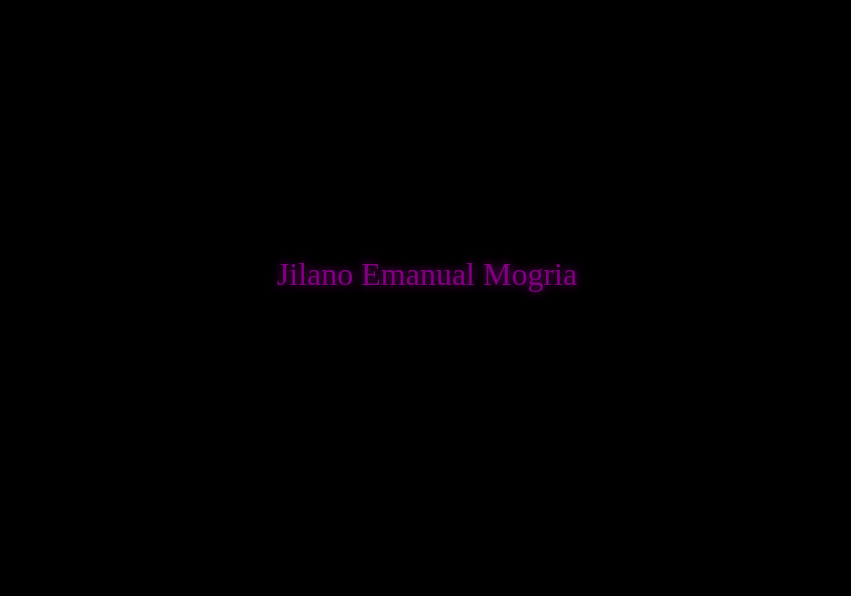
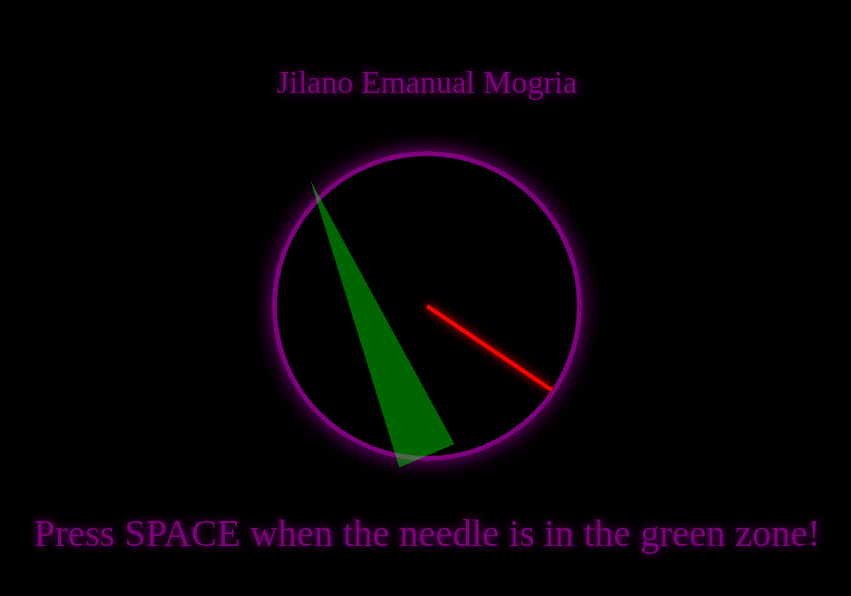
Before and after one commit to B0nczy/b0nczy.github.io, a plain HTML site: page index.html in a window 1280 px wide. Shown: the whole page, without its empty margins (213-1064 px from the left). Drawn offline with Linux system fonts and the light colour scheme.

Commit message:
Update index.html

```diff
--- a/index.html
+++ b/index.html
@@ -1,7 +1,90 @@
 <!DOCTYPE html>
 <html>
-  <head><style>
-    body {background:black; color:purple; text-shadow:0 0 10px purple; font-size:2em; text-align:center; margin-top:20%}
-  </style></head>
-  <body>Jilano Emanual Mogria</body>
+  <head>
+    <style>
+      body {
+        background: black;
+        color: purple;
+        text-shadow: 0 0 10px purple;
+        font-size: 2em;
+        text-align: center;
+        margin-top: 5%;
+      }
+
+      .skillcheck {
+        position: relative;
+        width: 300px;
+        height: 300px;
+        margin: 50px auto;
+        border-radius: 50%;
+        border: 5px solid purple;
+        box-shadow: 0 0 20px purple;
+      }
+
+      .zone {
+        position: absolute;
+        width: 60px;
+        height: 300px;
+        top: 0;
+        left: 120px;
+        transform-origin: bottom center;
+        background: rgba(0, 255, 0, 0.4);
+        clip-path: polygon(50% 0%, 100% 100%, 0% 100%);
+      }
+
+      .needle {
+        position: absolute;
+        width: 4px;
+        height: 150px;
+        background: red;
+        top: 0;
+        left: 148px;
+        transform-origin: bottom center;
+        box-shadow: 0 0 10px red;
+      }
+
+      #result {
+        margin-top: 20px;
+        font-size: 1.2em;
+      }
+    </style>
+  </head>
+  <body>
+    <div>Jilano Emanual Mogria</div>
+    <div class="skillcheck">
+      <div class="zone" id="zone"></div>
+      <div class="needle" id="needle"></div>
+    </div>
+    <div id="result">Press SPACE when the needle is in the green zone!</div>
+
+    <script>
+      const needle = document.getElementById("needle");
+      const zone = document.getElementById("zone");
+      const result = document.getElementById("result");
+
+      let angle = 0;
+      let speed = 4; // rotation speed
+      let zoneAngle = Math.random() * 360;
+      zone.style.transform = `rotate(${zoneAngle}deg)`;
+
+      function updateNeedle() {
+        angle = (angle + speed) % 360;
+        needle.style.transform = `rotate(${angle}deg)`;
+        requestAnimationFrame(updateNeedle);
+      }
+
+      updateNeedle();
+
+      document.body.onkeydown = (e) => {
+        if (e.code === "Space") {
+          let diff = Math.abs(((angle - zoneAngle + 360) % 360));
+          if (diff < 15 || diff > 345) {
+            result.innerHTML = "✅ Great Skillcheck!";
+          } else {
+            result.innerHTML = "❌ Failed!";
+          }
+        }
+      };
+    </script>
+  </body>
 </html>
```
